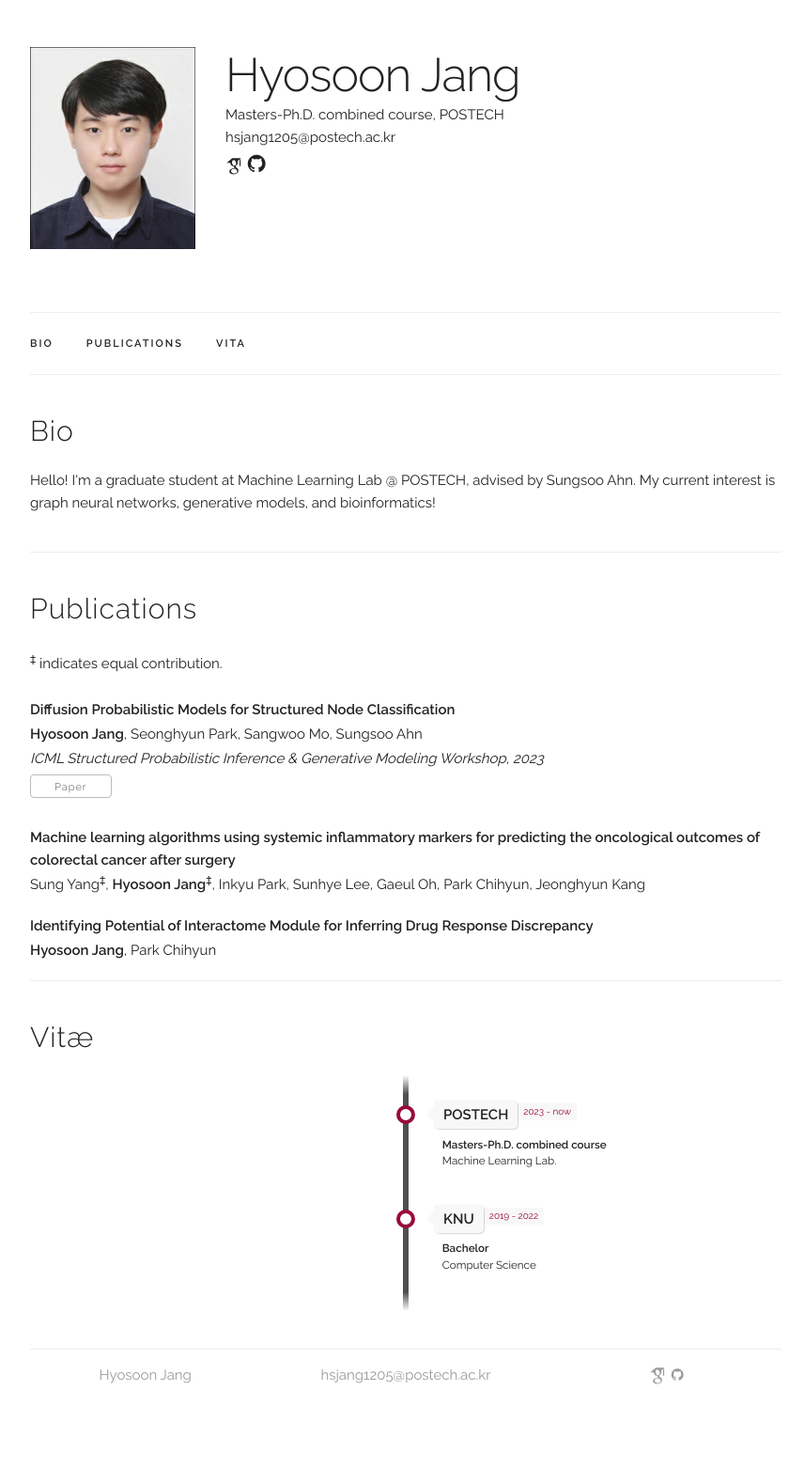
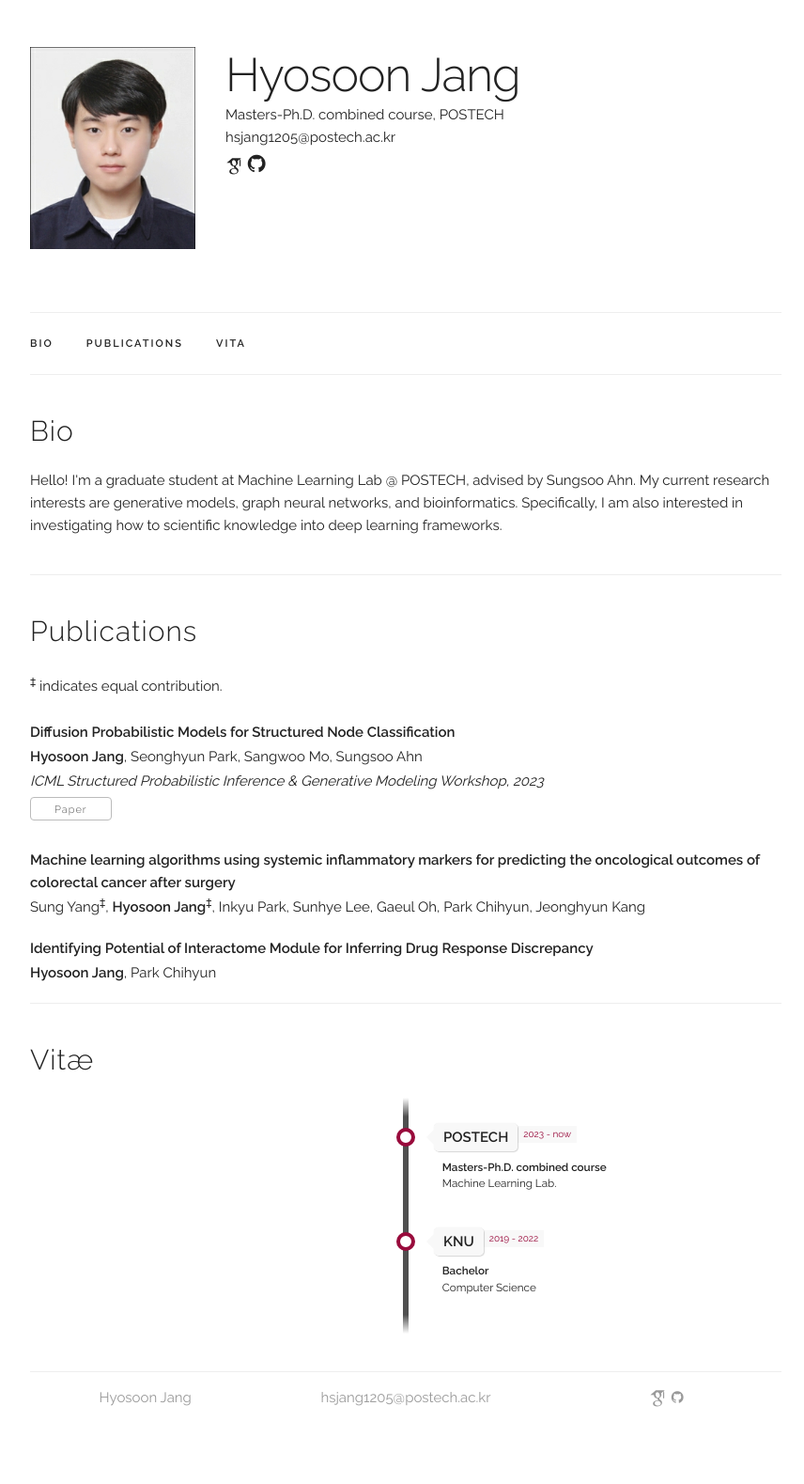
Before and after one commit to hsjang0/hsjang, a Jekyll site: the page built from index.html, in a window 1280 px wide. Shown: the whole page at 94% size, without its empty margins (208-1064 px from the left). Built offline with Jekyll 4.4.1, drawn with Linux system fonts in a browser that asks for light colours; some web fonts are replaced; before the commit the page ends 1555 px from its top, so only the background shows below that.

Commit message:
Update index.html

```diff
--- a/index.html
+++ b/index.html
@@ -5,7 +5,7 @@ title: Home
 <!-- ========== BIO ========== -->
 <div class="docs-section" id="bio">
   <h4>Bio</h4>
-  Hello! I'm a graduate student at Machine Learning Lab @ POSTECH, advised by Sungsoo Ahn. My current interest is graph neural networks, generative models, and bioinformatics!
+  Hello! I'm a graduate student at Machine Learning Lab @ POSTECH, advised by Sungsoo Ahn. My current research interests are generative models, graph neural networks, and bioinformatics. Specifically, I am also interested in investigating how to scientific knowledge into deep learning frameworks.
   <!-- <p>
   My research develops tools for analyzing <b>large-scale social data</b>, aiming to provide a better understanding of <b>social structure and behaviors</b> online while also impacting the <b>design of digital social systems</b>.
   My recent work has focused on reducing political polarization online
```
